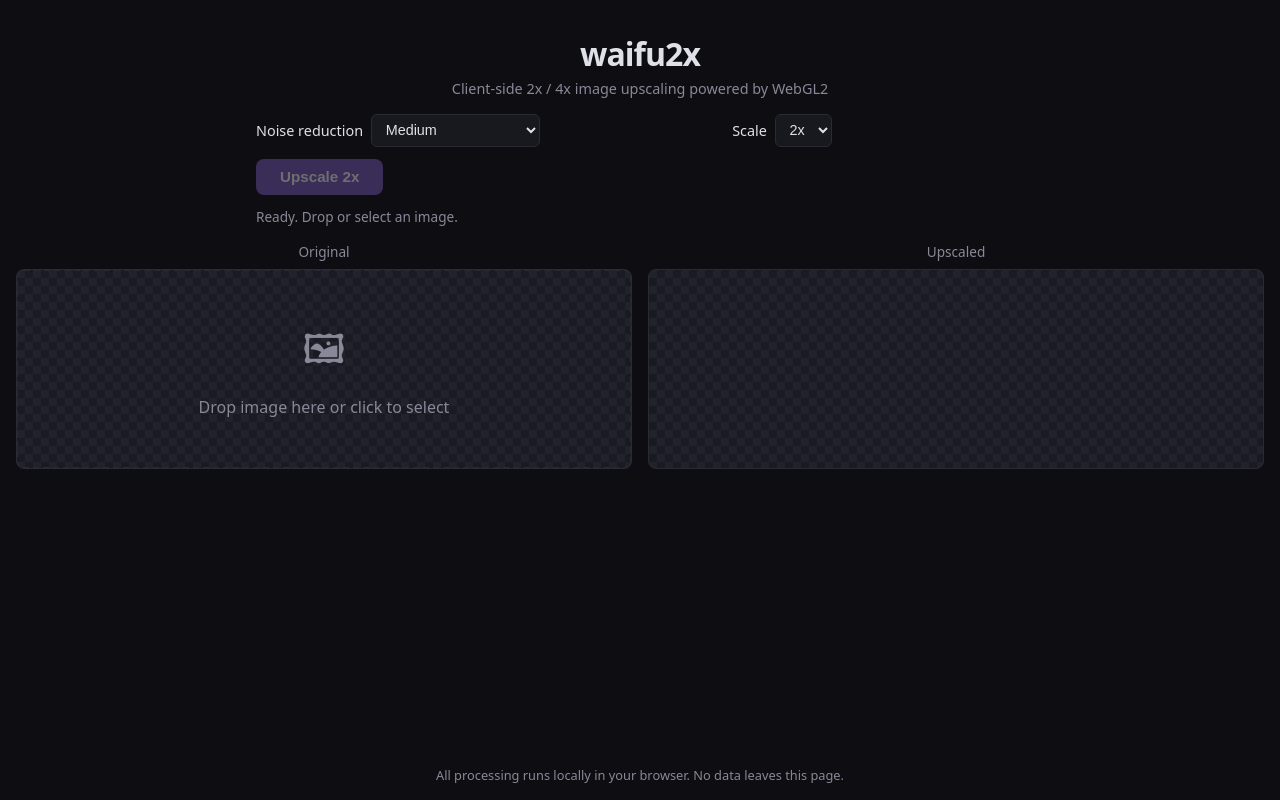
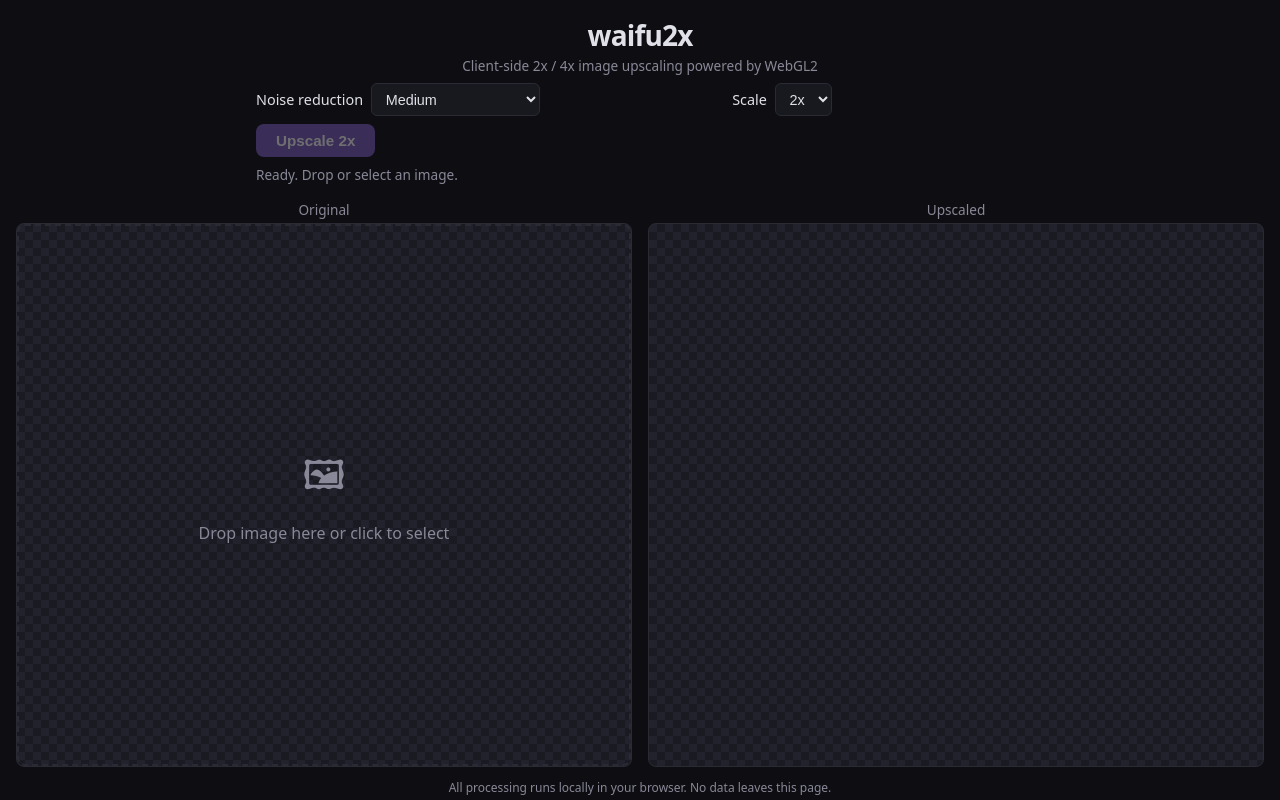
Before and after one commit to wow-look-at-my/waifu2x_web, a website with bundled scripts: page index.html in a window 1280 px wide. Built offline with nearby package versions, Linux system fonts and the light colour scheme; files whose address does not match are found by name.

Commit message:
Fit images to viewport without scrolling
Use flex layout to fill remaining viewport height with the preview
grid. Images use max-width/max-height + object-fit: contain to stay
within their column without overflowing.

https://claude.ai/code/session_012G7ziKGHbxMb4weEaoTTMG

```diff
--- a/css/style.css
+++ b/css/style.css
@@ -21,33 +21,35 @@ body {
     font-family: system-ui, -apple-system, sans-serif;
     background: var(--bg);
     color: var(--text);
-    min-height: 100vh;
+    height: 100vh;
     display: flex;
     flex-direction: column;
     align-items: center;
+    overflow: hidden;
 }
 
 header {
     text-align: center;
-    padding: 2rem 1rem 1rem;
+    padding: 1rem 1rem 0.5rem;
 }
 
 header h1 {
-    font-size: 2rem;
+    font-size: 1.75rem;
     font-weight: 700;
     letter-spacing: -0.03em;
 }
 
 .subtitle {
     color: var(--muted);
-    font-size: 0.9rem;
-    margin-top: 0.25rem;
+    font-size: 0.85rem;
+    margin-top: 0.15rem;
 }
 
 main {
     width: 100%;
     max-width: 800px;
-    padding: 0 1rem 1rem;
+    padding: 0 1rem 0.5rem;
+    flex-shrink: 0;
 }
 
 #init-section {
@@ -88,7 +90,7 @@ main {
 .action-row {
     display: flex;
     gap: 0.75rem;
-    margin-top: 0.75rem;
+    margin-top: 0.5rem;
 }
 
 button {
@@ -96,7 +98,7 @@ button {
     color: #fff;
     border: none;
     border-radius: 8px;
-    padding: 0.6rem 1.5rem;
+    padding: 0.5rem 1.25rem;
     font-size: 0.95rem;
     font-weight: 600;
     cursor: pointer;
@@ -122,7 +124,7 @@ button:disabled {
 }
 
 #status-text {
-    margin-top: 0.75rem;
+    margin-top: 0.5rem;
     font-size: 0.85rem;
     color: var(--muted);
 }
@@ -150,41 +152,53 @@ button:disabled {
 
 #preview-section {
     width: 100%;
-    padding: 0 1rem 2rem;
+    flex: 1;
+    min-height: 0;
+    padding: 0.5rem 1rem;
+    display: flex;
+    flex-direction: column;
 }
 
 .preview-grid {
     display: grid;
     grid-template-columns: 1fr 1fr;
     gap: 1rem;
+    flex: 1;
+    min-height: 0;
 }
 
 .preview-col {
     display: flex;
     flex-direction: column;
     min-width: 0;
+    min-height: 0;
 }
 
 .preview-label {
     font-size: 0.85rem;
     color: var(--muted);
-    margin-bottom: 0.5rem;
+    margin-bottom: 0.25rem;
     text-align: center;
+    flex-shrink: 0;
 }
 
 .preview-img-wrap {
     flex: 1;
+    min-height: 0;
     border-radius: 8px;
     overflow: hidden;
     border: 1px solid var(--border);
     background: repeating-conic-gradient(#1a1a22 0% 25%, #22222c 0% 50%) 0 0 / 16px 16px;
-    min-height: 200px;
+    display: flex;
+    align-items: center;
+    justify-content: center;
 }
 
 .preview-img-wrap img {
     display: block;
-    width: 100%;
-    height: auto;
+    max-width: 100%;
+    max-height: 100%;
+    object-fit: contain;
     cursor: crosshair;
 }
 
@@ -208,9 +222,9 @@ button:disabled {
     flex-direction: column;
     align-items: center;
     justify-content: center;
-    min-height: 200px;
+    width: 100%;
     height: 100%;
-    padding: 2.5rem 1rem;
+    padding: 2rem 1rem;
     color: var(--muted);
     border: 2px dashed var(--border);
     border-radius: 8px;
@@ -248,8 +262,8 @@ button:disabled {
 
 footer {
     text-align: center;
-    padding: 1rem;
-    font-size: 0.8rem;
+    padding: 0.25rem 1rem;
+    font-size: 0.75rem;
     color: var(--muted);
-    margin-top: auto;
+    flex-shrink: 0;
 }
--- a/index.html
+++ b/index.html
@@ -6,7 +6,7 @@
     <meta http-equiv="Content-Security-Policy"
           content="default-src 'none'; script-src 'self'; style-src 'self'; img-src 'self' blob: data:; connect-src 'self'; font-src 'self';">
     <title>waifu2x - Client-Side Image Upscaler</title>
-    <link rel="stylesheet" href="css/style.css?v=3">
+    <link rel="stylesheet" href="css/style.css?v=4">
 </head>
 <body>
     <canvas id="gl-canvas" width="1" height="1" hidden></canvas>
```
